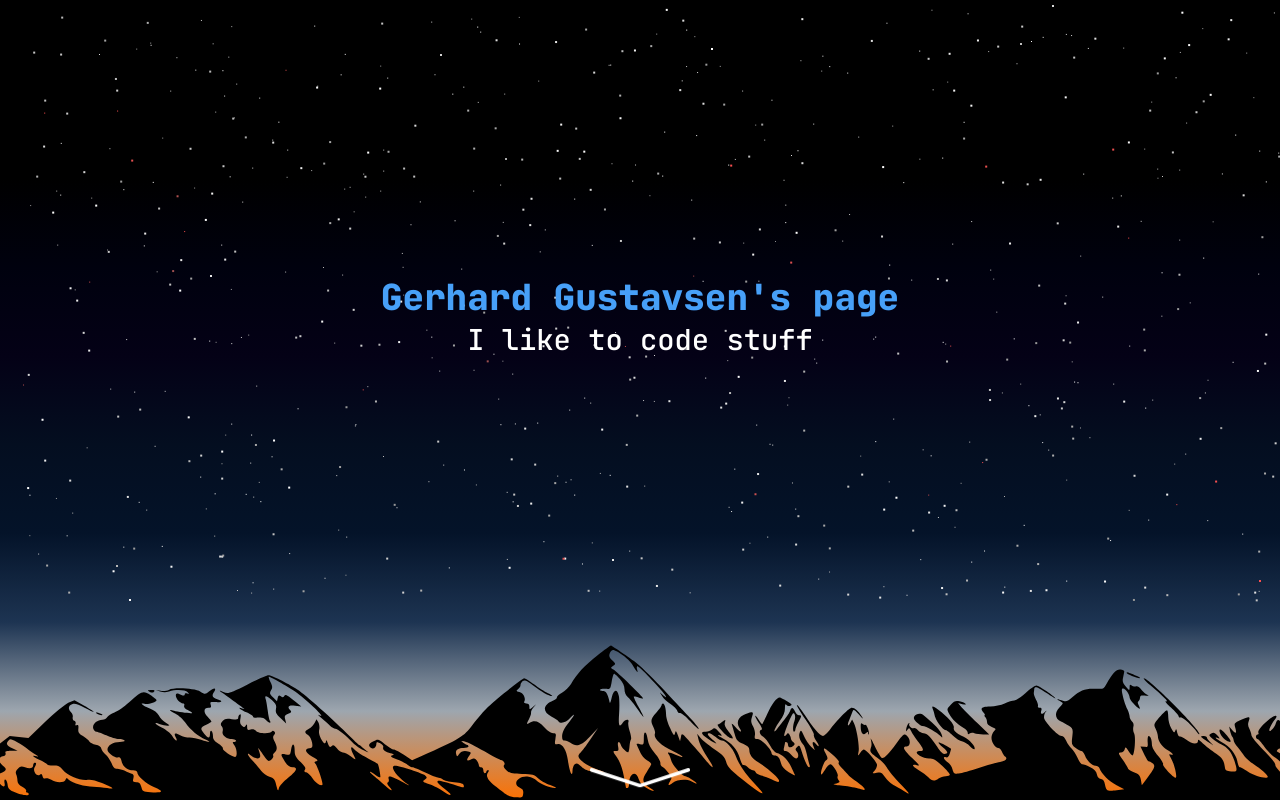
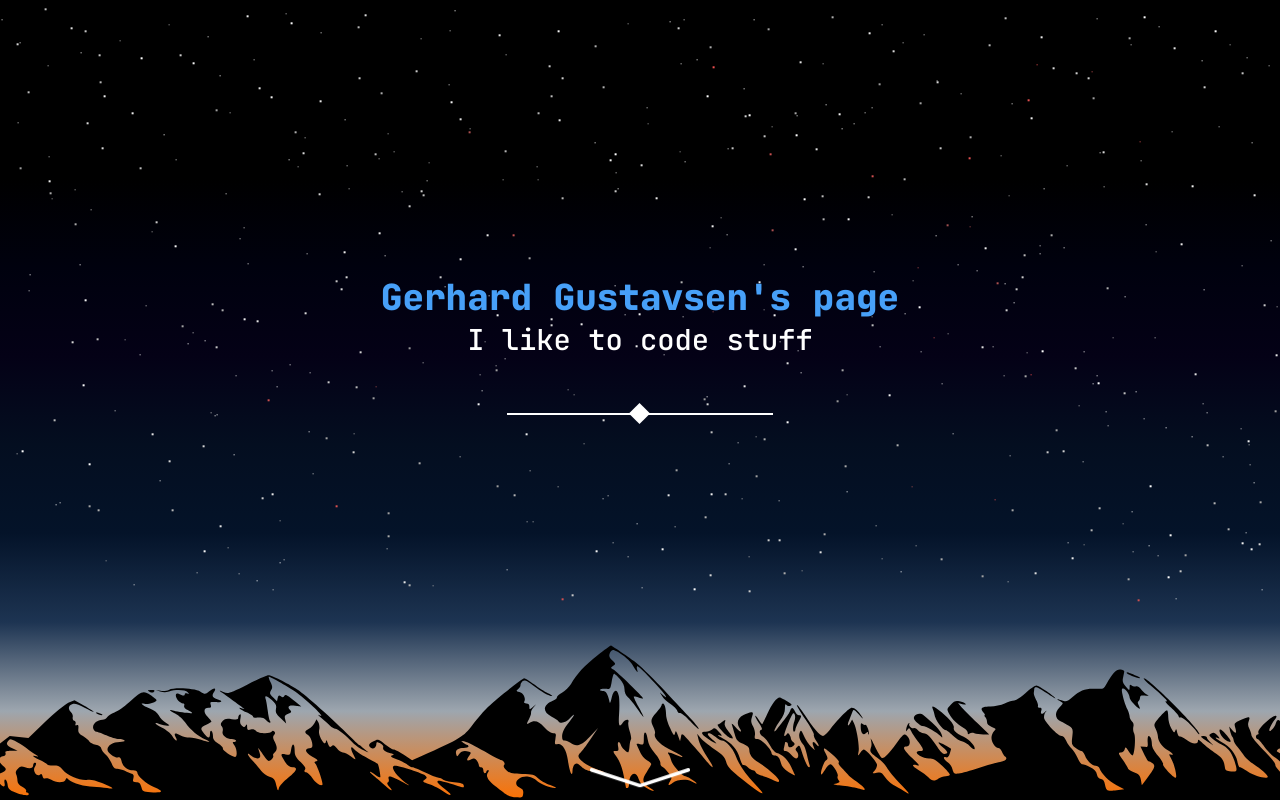
Before and after one commit to Sensay1/gergus, a React (Create React App) app: page / in a window 1280 px wide. Shown: the top 800 px of the page. Built offline with nearby package versions, Linux system fonts and the light colour scheme.

Commit message:
added slider :D

```diff
--- a/src/components/container/Index.tsx
+++ b/src/components/container/Index.tsx
@@ -9,7 +9,9 @@ export const Container = ({
   doc2 = <></>,
   doc3 = <></>,
   type = "vanilla",
+  scroll = true,
 }) => {
+  if (scroll)
     return (
       <div className={"container " + type}>
         <h1 className="containerTitle">{title}</h1>
@@ -21,4 +23,15 @@ export const Container = ({
         <Scroll />
       </div>
     );
+  else
+    return (
+      <div className={"container " + type}>
+        <h1 className="containerTitle">{title}</h1>
+        <div className="grid">
+          {doc1}
+          {doc2}
+        </div>
+        {doc3}
+      </div>
+    );
 };
--- a/src/components/titlepage/Canvas.js
+++ b/src/components/titlepage/Canvas.js
@@ -22,6 +22,7 @@ export const Canvas = () => {
         let shootingStars = []
         //star array:
         let stars = []
+        let sliderValue = 500;
 
         //Utillity functions:
         function getRandomInt(min, max) {
@@ -97,8 +98,8 @@ export const Canvas = () => {
                 this.changespeed = getRandomInt(1, 20)
 
                 this.transform = function () {
-                    this.x = this.x + 0.08;
-                    this.y = this.y + 0.04;
+                    this.x = this.x + 0.04;
+                    this.y = this.y + 0.02;
 
                     if (this.realBright > this.brightness)
                         this.direction = -1;
@@ -144,7 +145,9 @@ export const Canvas = () => {
             }
 
             //limiting number of stars:
-            for (let i = 0; i < (canvas.width * canvas.height / 1500); i++) {
+            sliderValue = $('#myRange').val();
+            const numStars = ((canvas.width * canvas.height / 1000000) * sliderValue);
+            for (let i = 0; i < numStars; i++) {
                 if (i < stars.length) {
                     if (stars[i].y > (3 * canvas.height / 4) || stars[i].x > canvas.width) {
                         stars.splice(i, 1);
@@ -152,10 +155,16 @@ export const Canvas = () => {
                 }
                 else
                     stars.push(new star());
+
+
                 stars[i].transform();
                 stars[i].draw();
             }
-            stars.splice(0, 1);
+            stars.splice(numStars + 1, 9e9);
+            console.log(stars.length);
+            console.log(numStars);
+
+            //stars.splice(0, 1);
         }
 
         const newShootingStar = (xC, yC) => {
--- a/src/components/titlepage/TitleBox.js
+++ b/src/components/titlepage/TitleBox.js
@@ -46,6 +46,7 @@ export const TitleBox = () => {
     <div id="TitleBox">
       <h1 id="Title">gergus.no_</h1>{" "}
       <p id="UnderTitle">I like to code stuff</p>
+      <input type="range" min="0" max="1000" defaultValue="500" className="slider" id="myRange"></input>
     </div>
   );
 };
--- a/src/components/titlepage/titleBox.scss
+++ b/src/components/titlepage/titleBox.scss
@@ -21,4 +21,36 @@
     -ms-user-select: none; /* IE10+/Edge */
     user-select: none; /* Standard */
   }
+
+  .slider {
+    -webkit-appearance: none;
+    width: 20em;
+    height: 2px;
+
+    margin-top: 4em;
+    margin-left: calc(50% - 10em);
+
+    background: #ffffff;
+    outline: none;
+  }
+
+  .slider::-webkit-slider-thumb {
+    -webkit-appearance: none;
+    appearance: none;
+    width: 15px;
+    height: 15px;
+    background: #ffffff;
+    transform: rotate(45deg);
+    cursor: pointer;
+  }
+
+  .slider::-moz-range-thumb {
+    -webkit-appearance: none;
+    appearance: none;
+    width: 15px;
+    height: 15px;
+    background: #ffffff;
+    transform: rotate(45deg);
+    cursor: pointer;
+  }
 }
--- a/src/index.tsx
+++ b/src/index.tsx
@@ -39,8 +39,8 @@ ReactDOM.render(
 
     <Diamond text="Projects:" />
 
-    <Container title="Built drones" doc3={<Drone />} />
-    <Container title="Built a campervan" doc3={<Campervan />} />
+    <Container scroll={false} title="Built drones" doc3={<Drone />} />
+    <Container scroll={false} title="Built a campervan" doc3={<Campervan />} />
     <Container
       title="Built a removable Arch-OS"
       scroll={false}
```
Also changed, not shown: 11 other files (tests, documents, lock files or other folders). Lines whose indentation alone changed are shown as unchanged.
